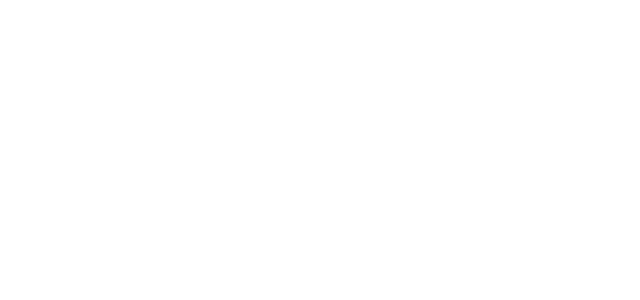
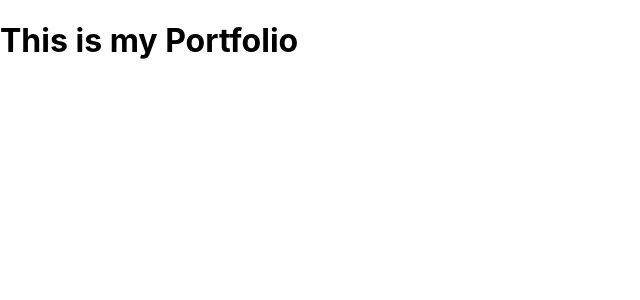
Before and after one commit to Nikola84ca/react-portfolio, a React (Create React App) app: page / in a window 1280 px wide. Shown: the top 300 px of the page, without its empty margins (0-640 px from the left). Built offline with nearby package versions, Linux system fonts and the light colour scheme.

Commit message:
created the pages for home contacts etc

```diff
--- a/src/App.js
+++ b/src/App.js
@@ -5,7 +5,7 @@
 function App() {
   return (
     <div>
-
+      <h1>This is my Portfolio</h1>
     </div>
   );
 }
```
Also changed, not shown: src/pages/Contact.js (added, +9 -0 lines), src/pages/About.js (added), src/pages/Home.js (added), src/pages/Projects.js (added).
